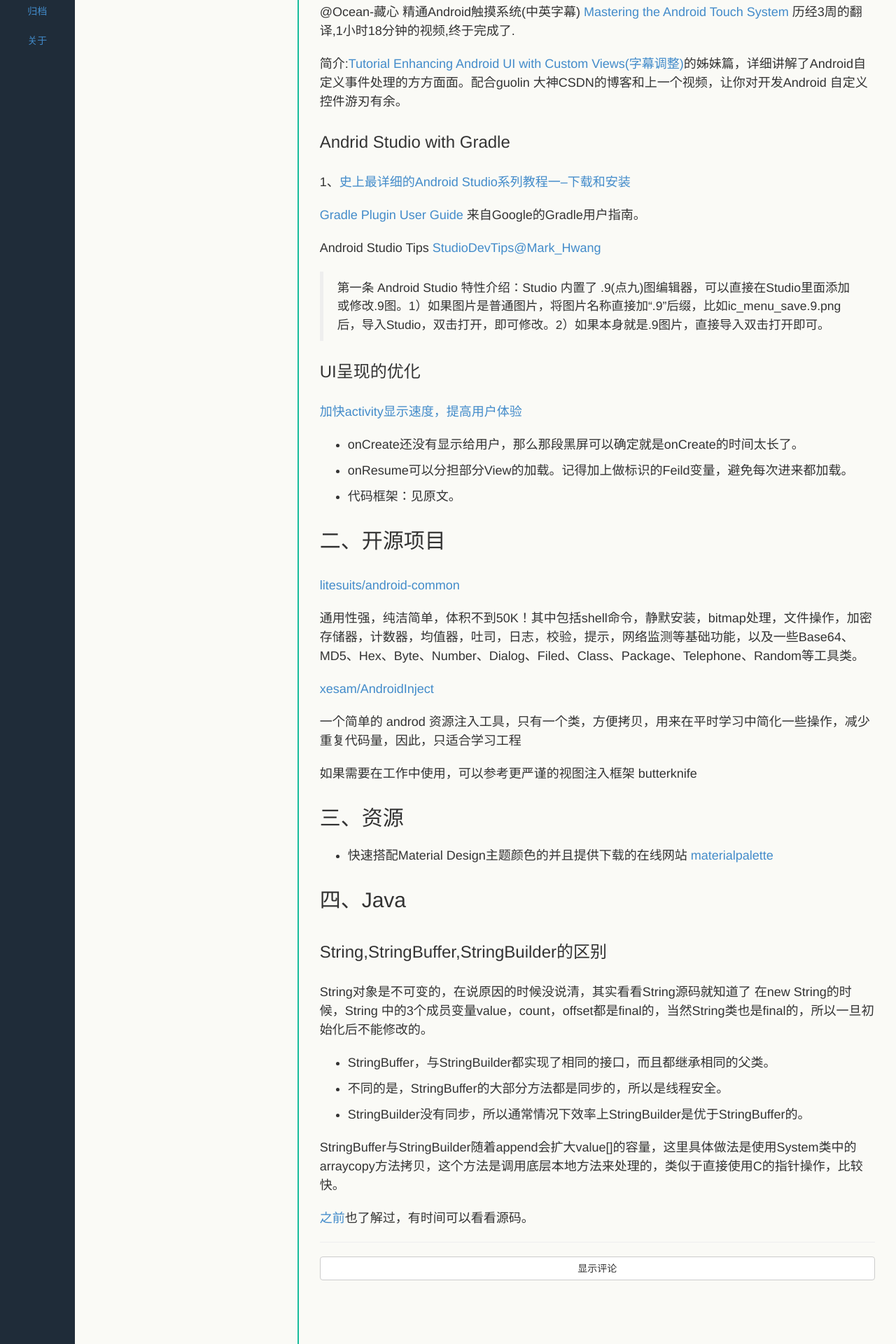
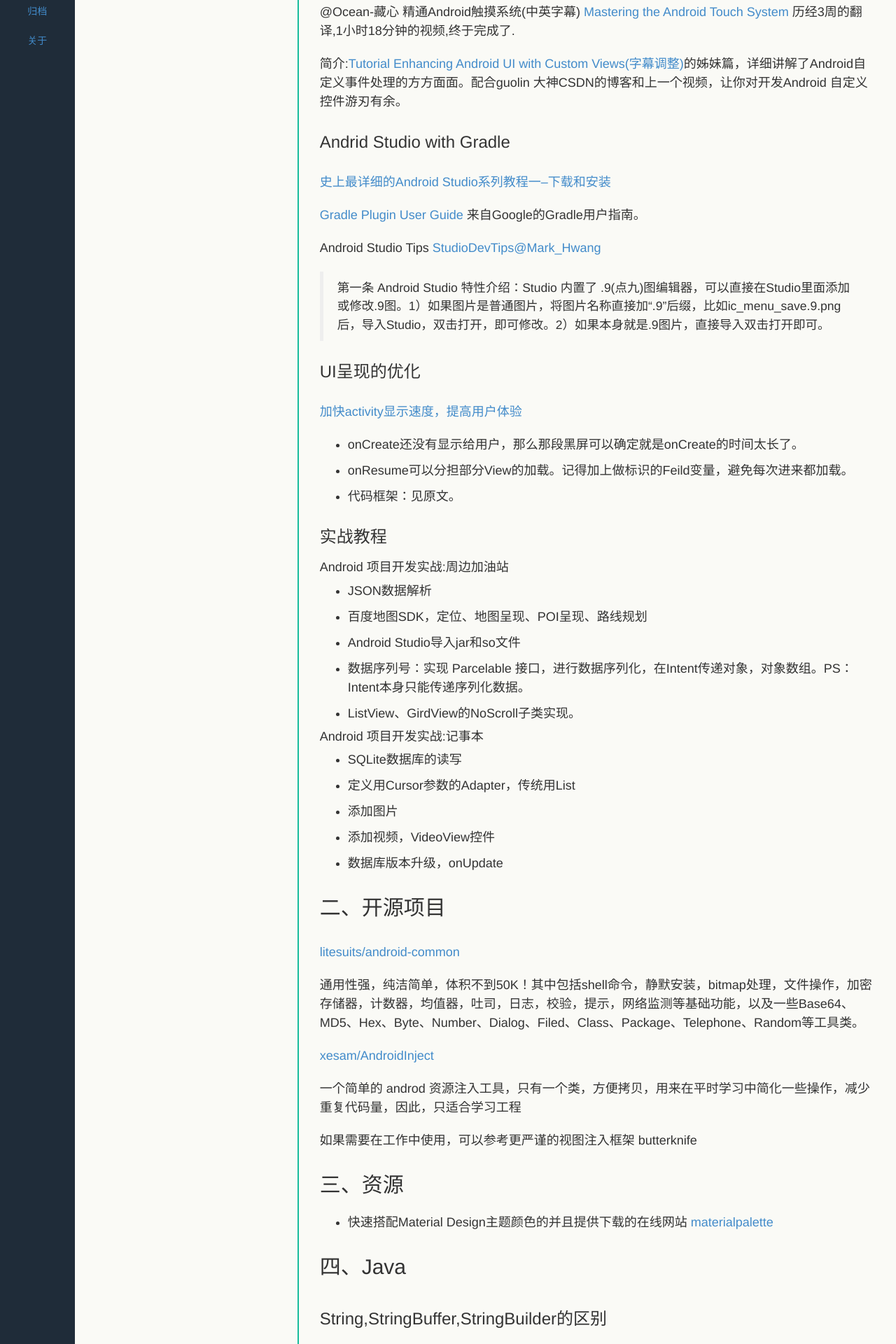
Before and after one commit to neosdong/neosdong.github.com, a Jekyll site: the page built from _posts/2014-12-18-Android-Development-Weekly-01.md, in a window 1280 px wide. Shown: the part 356-2276 px from the top of the page at 70% size. Built offline with Jekyll 4.4.1, drawn with Linux system fonts in a browser that asks for light colours.

Commit message:
edit post

```diff
--- a/_posts/2014-12-18-Android-Development-Weekly-01.md
+++ b/_posts/2014-12-18-Android-Development-Weekly-01.md
@@ -22,7 +22,7 @@ description:
 
 ### Andrid Studio with Gradle
 
-1、[史上最详细的Android Studio系列教程一--下载和安装](http://segmentfault.com/blog/stormzhang/1190000002401964)
+[史上最详细的Android Studio系列教程一--下载和安装](http://segmentfault.com/blog/stormzhang/1190000002401964)
 
 [Gradle Plugin User Guide](http://tools.android.com/tech-docs/new-build-system/user-guide) 来自Google的Gradle用户指南。
 
@@ -38,6 +38,24 @@ Android Studio Tips  [StudioDevTips@Mark_Hwang](http://www.weibo.com/p/10080860a
 * onCreate还没有显示给用户，那么那段黑屏可以确定就是onCreate的时间太长了。
 * onResume可以分担部分View的加载。记得加上做标识的Feild变量，避免每次进来都加载。
 * 代码框架：见原文。
+
+### 实战教程
+
+
+#### Android 项目开发实战:周边加油站
+* JSON数据解析
+* 百度地图SDK，定位、地图呈现、POI呈现、路线规划
+* Android Studio导入jar和so文件
+* 数据序列号：实现 Parcelable 接口，进行数据序列化，在Intent传递对象，对象数组。PS：Intent本身只能传递序列化数据。
+* ListView、GirdView的NoScroll子类实现。
+
+#### Android 项目开发实战:记事本
+
+* SQLite数据库的读写
+* 定义用Cursor参数的Adapter，传统用List
+* 添加图片
+* 添加视频，VideoView控件
+* 数据库版本升级，onUpdate
 
 ## 二、开源项目
 
```
